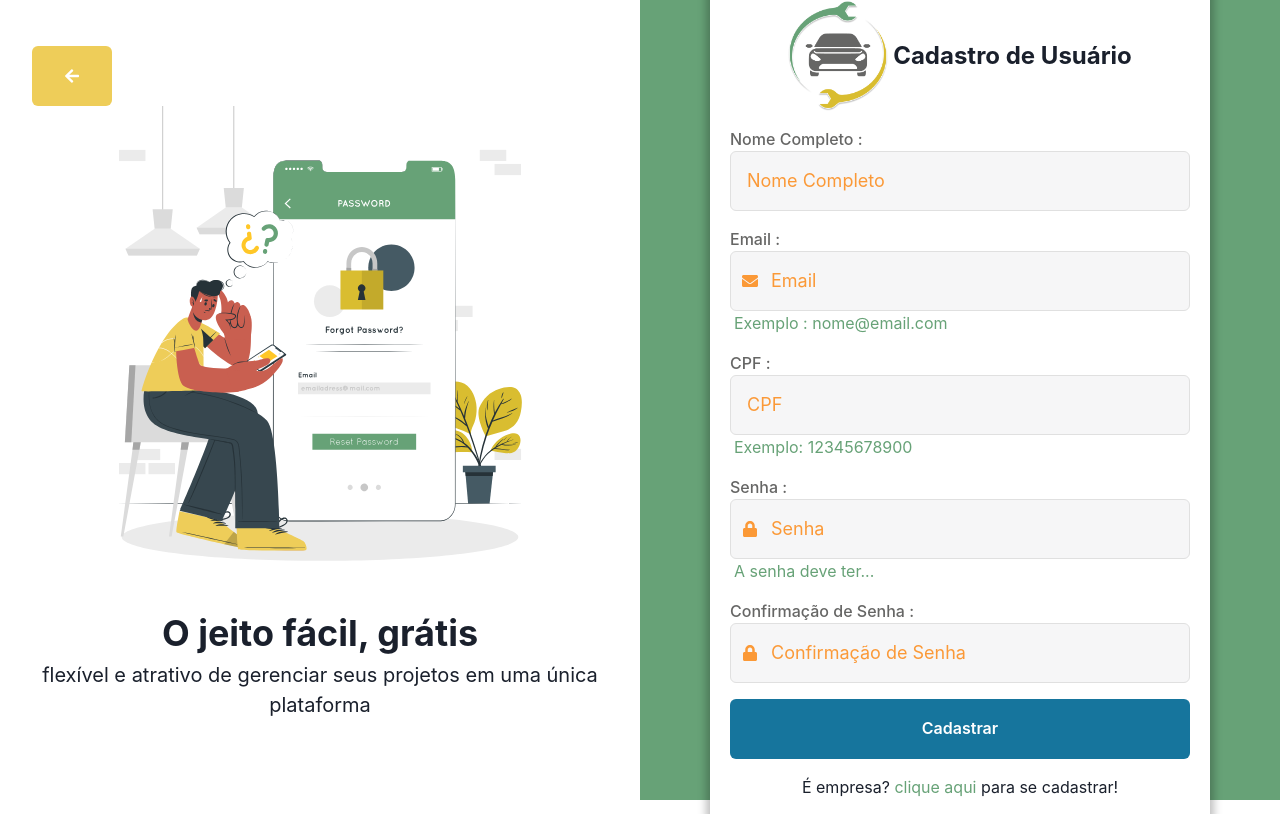
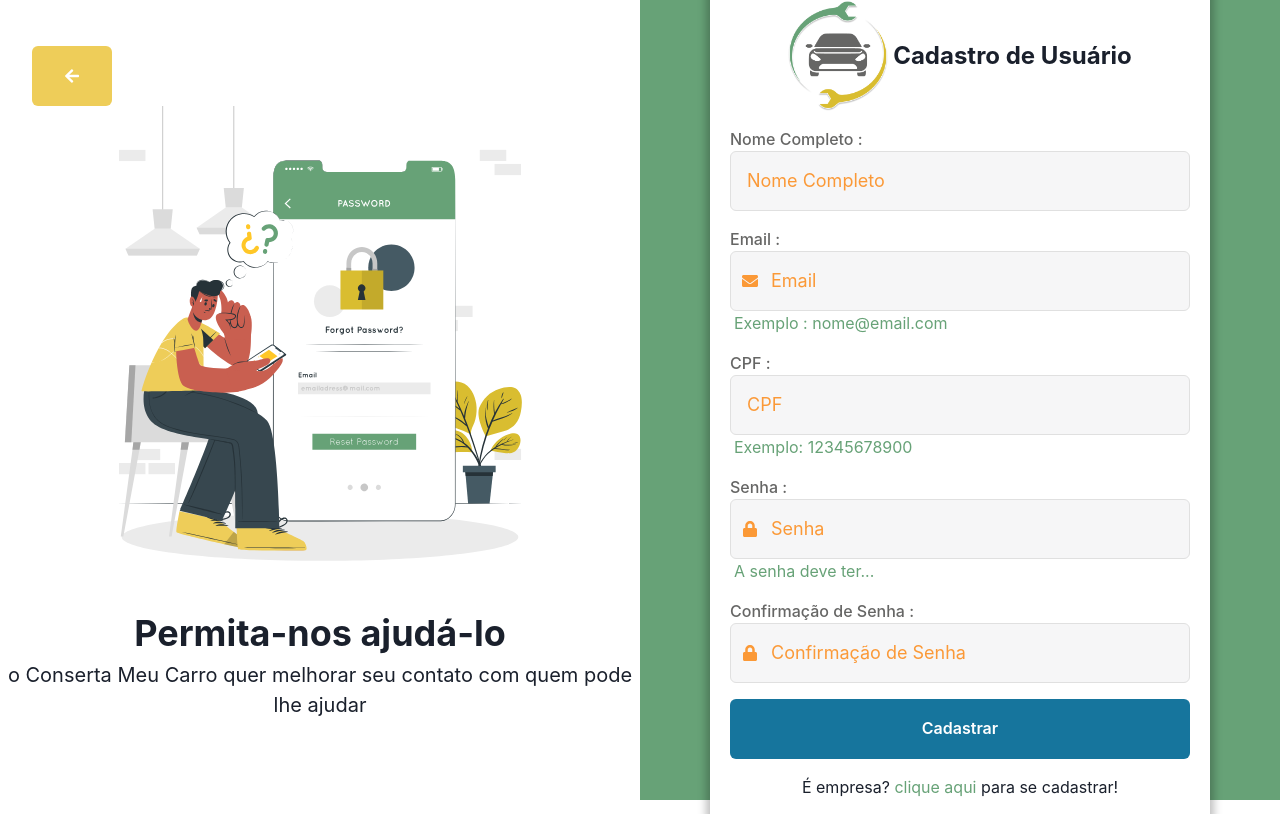
Before and after one commit to cricardolima/capstone-s6, a React (Create React App) app: page /registerUser in a window 1280 px wide. Built offline with nearby package versions, Linux system fonts and the light colour scheme; no server answers.

Commit message:
fix: change register illustration message for coherence

```diff
--- a/src/pages/RegisterUser/index.tsx
+++ b/src/pages/RegisterUser/index.tsx
@@ -98,10 +98,11 @@ export const RegisterUser = () => {
           <Img src={registerSvg} alt="Registro de Usuário" />
         </Box>
         <Text fontSize="4xl" fontWeight="bold">
-          O jeito fácil, grátis
+          Permita-nos ajudá-lo
         </Text>
         <Text fontSize="xl" textAlign="center">
-          flexível e atrativo de gerenciar seus projetos em uma única plataforma
+          o Conserta Meu Carro quer melhorar seu contato com quem pode lhe
+          ajudar
         </Text>
       </Flex>
       <Flex
```
